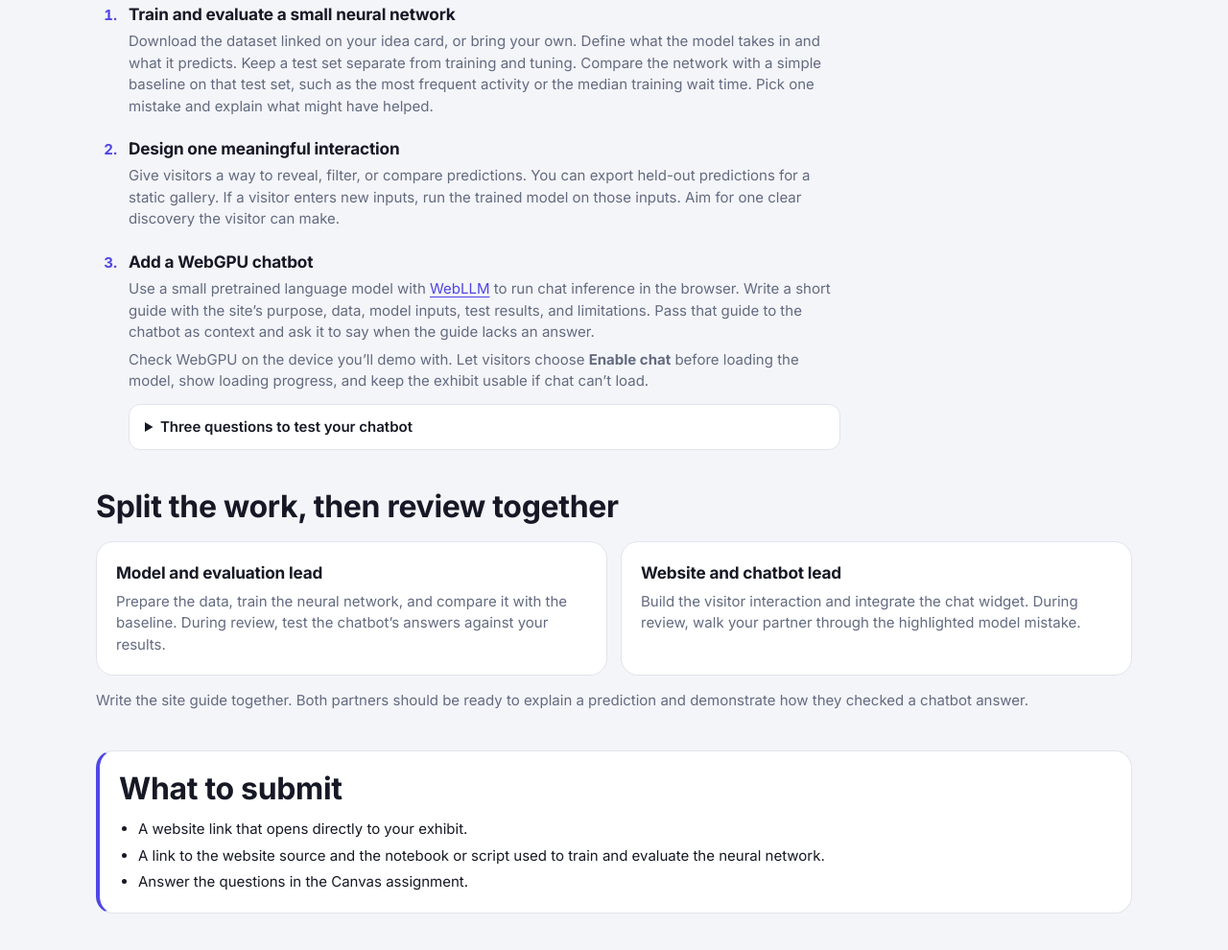
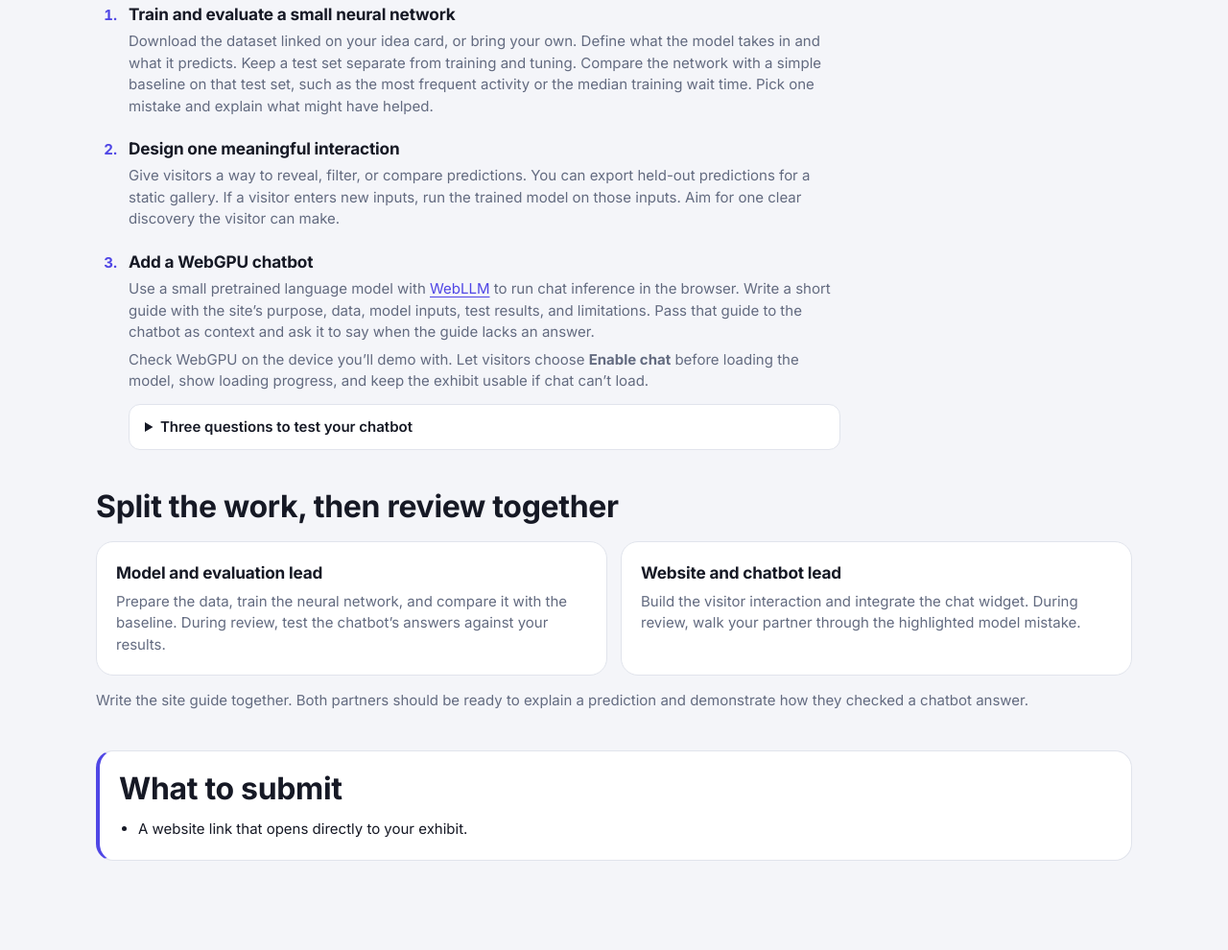
Before and after one commit to snsie/neural-networks, a website built with Vite: page exercise.html in a window 1280 px wide. Shown: the part 1179-2169 px from the top of the page at 96% size. After the commit the page ends 2132 px from the top, so only its background shows below. Built offline with nearby package versions, Linux system fonts and the light colour scheme.

Commit message:
Trim neural networks exercise submission list

```diff
--- a/exercise.html
+++ b/exercise.html
@@ -113,8 +113,6 @@
       <h2 id="submit-heading">What to submit</h2>
       <ul>
         <li>A website link that opens directly to your exhibit.</li>
-        <li>A link to the website source and the notebook or script used to train and evaluate the neural network.</li>
-        <li>Answer the questions in the Canvas assignment.</li>
       </ul>
     </section>
   </main>
```
